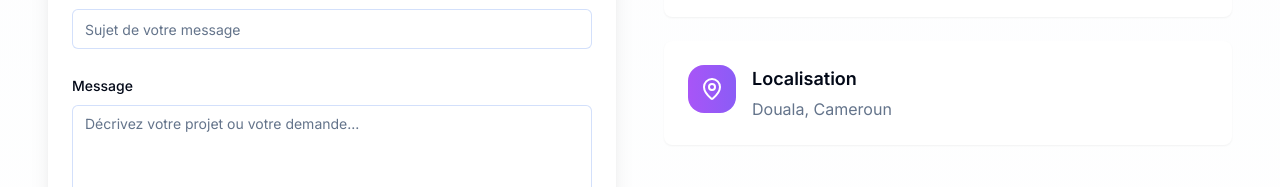
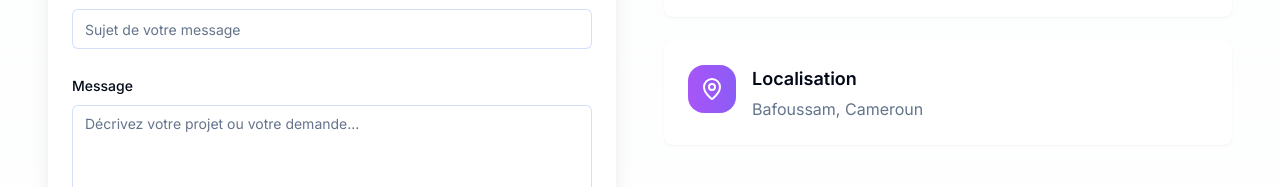
Before and after one commit to Patrick17-ui/portfolio_ac, a Next.js app: page / in a window 1280 px wide. Shown: the part 4630-4817 px from the top of the page. Built offline with nearby package versions, Linux system fonts and the light colour scheme.

Commit message:
Update contact-section.tsx

```diff
--- a/components/contact-section.tsx
+++ b/components/contact-section.tsx
@@ -26,7 +26,7 @@ export function ContactSection() {
     {
       icon: MapPin,
       title: "Localisation",
-      value: "Douala, Cameroun",
+      value: "Bafoussam, Cameroun",
       color: "from-purple-500 to-violet-500",
     },
   ]
```
